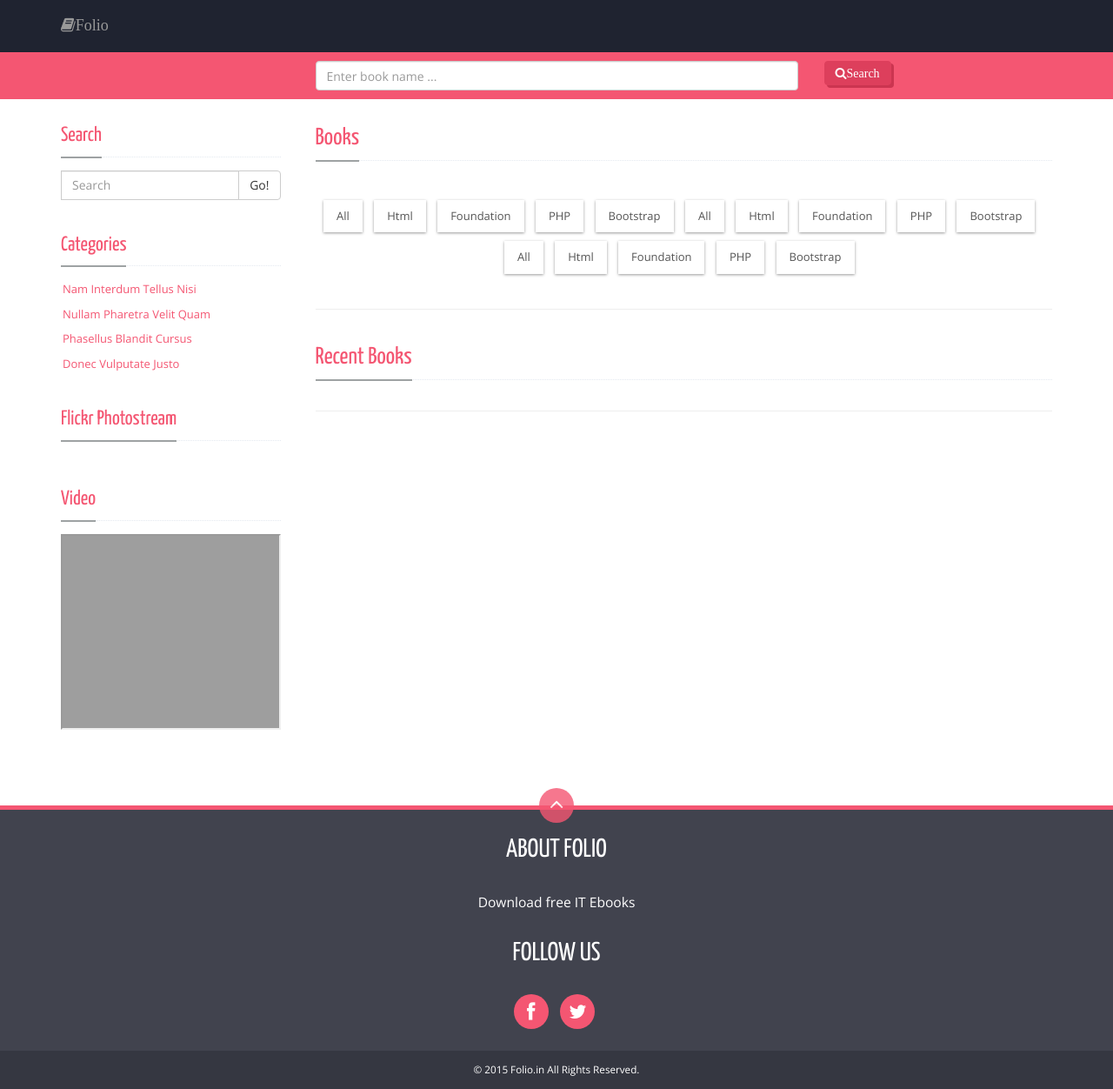
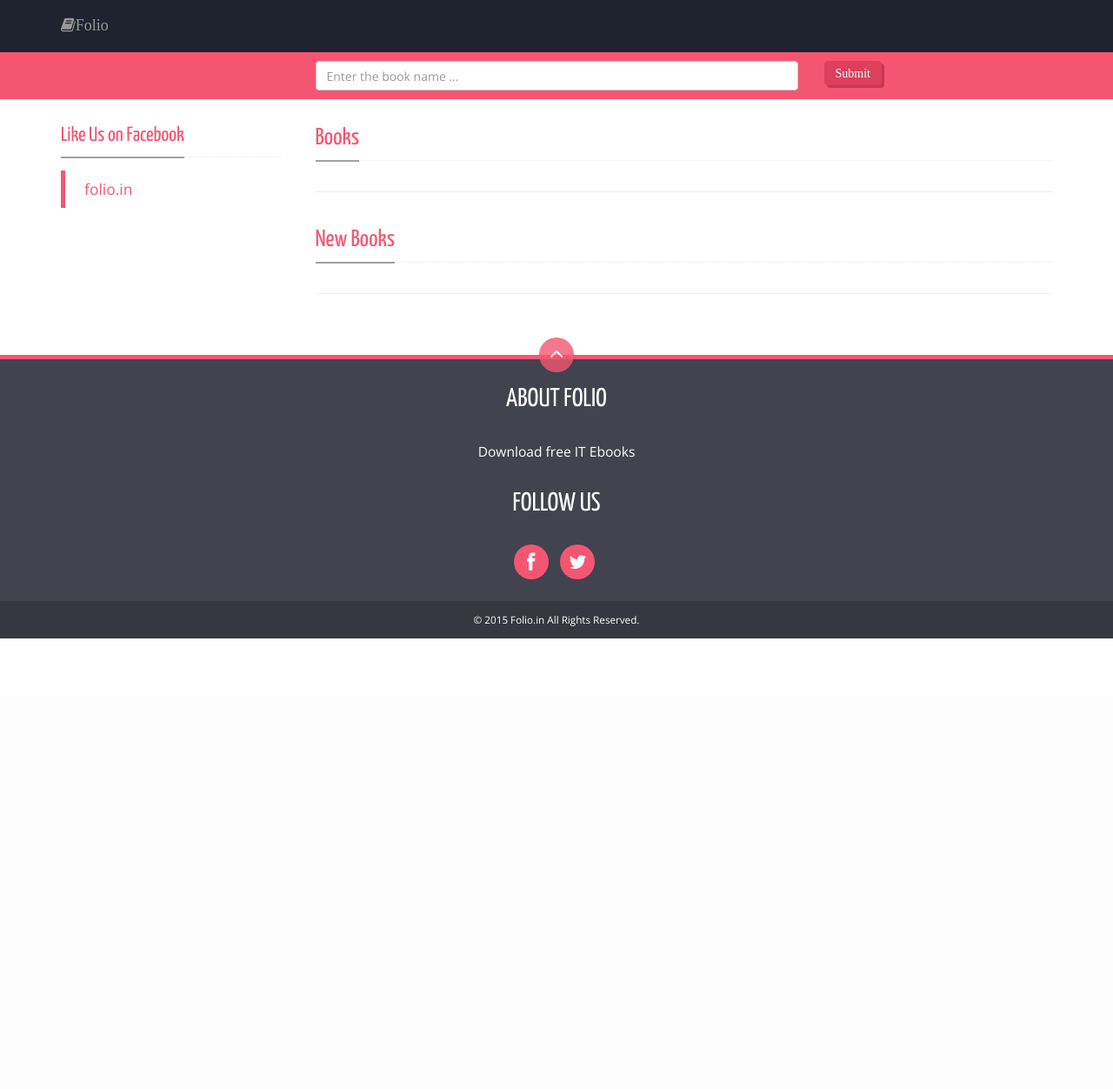
Before and after one commit to KdJohar/folio, a Django app: template folio/templates/index.html in a window 1280 px wide. Shown: the whole page at 87% size. After the commit the page ends 734 px from the top, so only its background shows below. Run offline with Django 3.2, Linux system fonts and the light colour scheme; the template is opened without the code that fills it, so the values that code supplies are empty; parts of the project's set-up code (start-up, migrations or seed data) failed here and were passed over; some libraries are stand-ins or nearby versions; grey boxes are pictures that could not be loaded.

Commit message:
search fb like added

```diff
--- a/folio/templates/base/base.html
+++ b/folio/templates/base/base.html
@@ -12,6 +12,7 @@
   </head>
 
   <body>
+    {% include 'base/facebook.html' %}
     {% include 'base/navbar.html' %}
 
 	{% include 'base/searchform.html' %}
--- /dev/null
+++ b/folio/templates/base/facebook.html
@@ -0,0 +1,8 @@
+<div id="fb-root"></div>
+<script>(function(d, s, id) {
+  var js, fjs = d.getElementsByTagName(s)[0];
+  if (d.getElementById(id)) return;
+  js = d.createElement(s); js.id = id;
+  js.src = "//connect.facebook.net/en_US/sdk.js#xfbml=1&version=v2.4";
+  fjs.parentNode.insertBefore(js, fjs);
+}(document, 'script', 'facebook-jssdk'));</script>
--- a/folio/templates/base/searchform.html
+++ b/folio/templates/base/searchform.html
@@ -3,14 +3,14 @@
         <div class="row" style="padding-top: 10px;">
             <div class="col-md-3 col-sm-12">
             </div>
-            <div class="col-md-6 col-sm-12">
-                <form>
-                    <input type="text" class="form-control" id="Input" placeholder="Enter book name ...">
-                </form>
-            </div>
-            <div class="col-md-3 col-sm-12 theme-download-btn">
-                <a href="#" class="btn btn-theme fa fa-search">Search</a>
-            </div>
+            <form action="{% url 'home' %}" method="post">{% csrf_token %}
+                <div class="col-md-6 col-sm-12">
+                    <input type="text" class="form-control" name="search" placeholder="Enter the book name ...">
+                </div>
+                <div class="col-md-3 col-sm-12 theme-download-btn">
+                    <input type="submit" class="btn btn-theme fa fa-search"> </input>
+                </div>
+            </form>
         </div>
     </div>
 </div> <!-- /.header-bottom -->
--- a/folio/templates/base/sidebar.html
+++ b/folio/templates/base/sidebar.html
@@ -1,47 +1,9 @@
 <section class="sidebar left-sidebar">
-<aside class="widget">
-    <div class="headline">
-        <h2>Search</h2>
-    </div>
-    <form role="form">
-      <div class="input-group">
-        <label class="sr-only" for="search-field">Search</label>
-        <input type="search" class="form-control placeholder" id="search-field" placeholder="Search">
-        <span class="input-group-btn">
-        <button class="btn btn-default" type="button">Go!</button>
-        </span> </div>
-    </form>
-</aside>
+    <aside class="widget">
+        <div class="headline">
+            <h2>Like Us on Facebook</h2>
+        </div>
+        <div class="fb-page" data-href="https://www.facebook.com/folio.in" data-small-header="false" data-adapt-container-width="true" data-hide-cover="false" data-show-facepile="true" data-show-posts="true"><div class="fb-xfbml-parse-ignore"><blockquote cite="https://www.facebook.com/folio.in"><a href="https://www.facebook.com/folio.in">folio.in</a></blockquote></div></div>
 
-<aside class="widget">
-    <div class="headline">
-        <h2>Categories</h2>
-    </div>
-    <!-- Add ".no-flip" class to "a" tag or "ul" tag to remove flip effect  -->
-    <ul class="ul-list list-unstyled categories-list">
-        <li><a href="#">Nam Interdum Tellus Nisi</a></li>
-        <li><a href="#">Nullam Pharetra Velit Quam</a></li>
-        <li><a href="#">Phasellus Blandit Cursus </a></li>
-        <li><a href="#">Donec Vulputate Justo </a></li>
-     </ul>
- </aside>
-
- <aside class="widget gallery-flickr">
-    <div class="headline">
-        <h2>Flickr Photostream</h2>
-    </div>
-    <div class="flickr-widget clearfix">
-         <script type="text/javascript" src="http://www.flickr.com/badge_code_v2.gne?count=6&amp;display=latest&amp;size=s&amp;layout=x&amp;source=user&amp;user=15817260@N02"></script>
-         <!-- "15817260@N02"  replace this with your flickr ID-->
-    </div>
- </aside>
-
- <aside class="widget">
-    <div class="headline">
-        <h2>Video </h2>
-     </div>
-     <div class="video">
-         <iframe src="http://player.vimeo.com/video/21762736" width="100%" height="225"  ></iframe>
-     </div>
- </aside>
-</section><!-- End section.sidebar-->
+    </aside>
+ </section>
--- a/folio/templates/index.html
+++ b/folio/templates/index.html
@@ -7,6 +7,7 @@
 
      <div class="content-block portfolio-block clearfix portfolio-col-4">
         <div class="clearfix">
+            <!--
             <ul id="filtrable" class="clearfix" >
                <li ><a href="#" class="all">All</a></li>
                <li ><a href="#" class="html">Html</a></li>
@@ -24,6 +25,7 @@
                <li > <a href="#" class="php">PHP</a></li>
                <li ><a href="#" class="bootstrap">Bootstrap</a></li>
             </ul>
+            -->
         </div>
 
         <ul class="portfolio thumbnails clearfix no-flip" >
@@ -46,7 +48,7 @@
     </div><!-- End .content-block-->
     <hr />
      <div class="headline">
-         <h1> Recent Books</h1>
+         <h1> New Books</h1>
      </div>
      <div class="content-block portfolio-block clearfix portfolio-col-4">
         <ul class="portfolio thumbnails clearfix no-flip" >
```
Also changed, not shown: folio/itbooks/forms.py (added, +7 -0 lines), folio/itbooks/views.py (+10 -2 lines).
